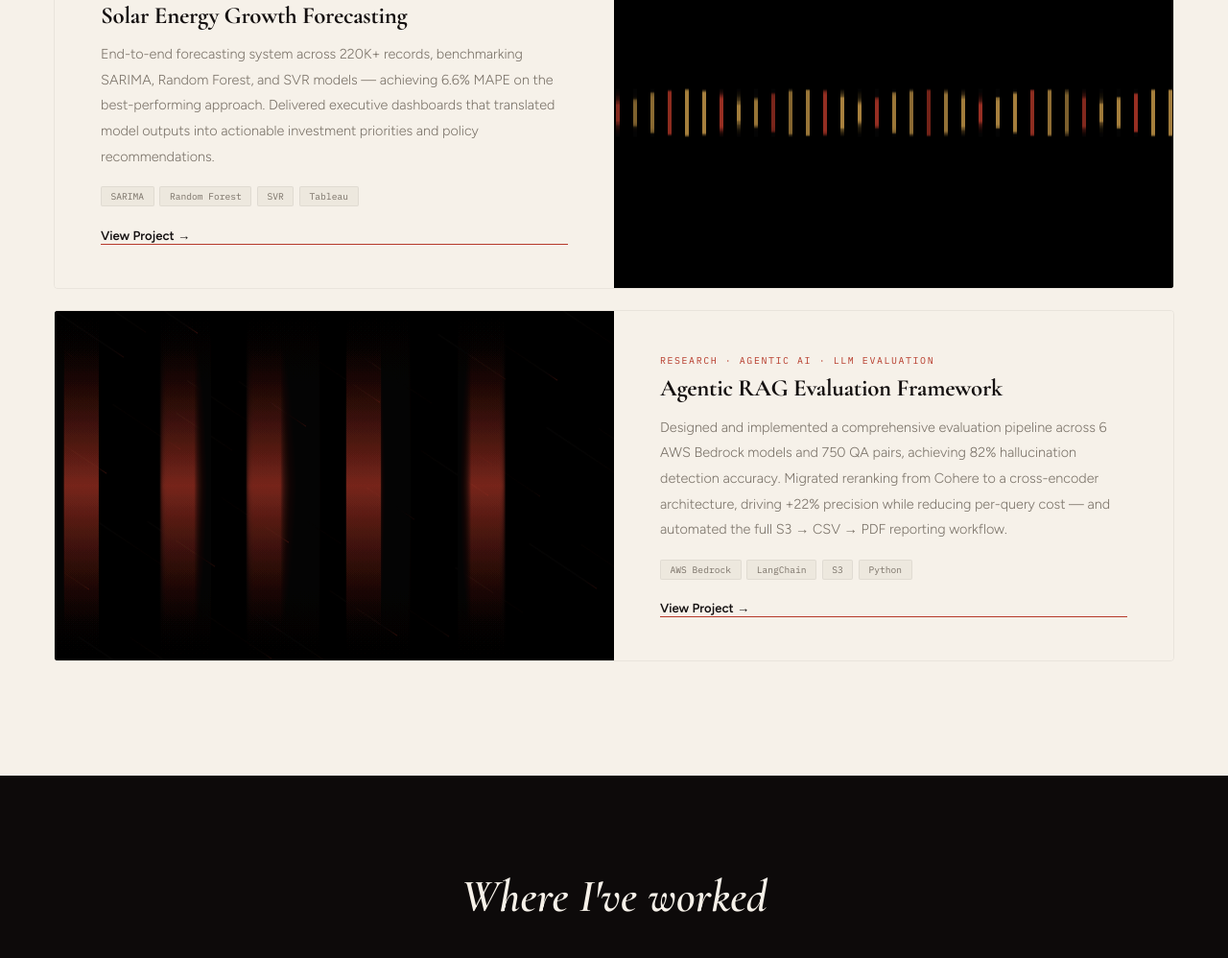
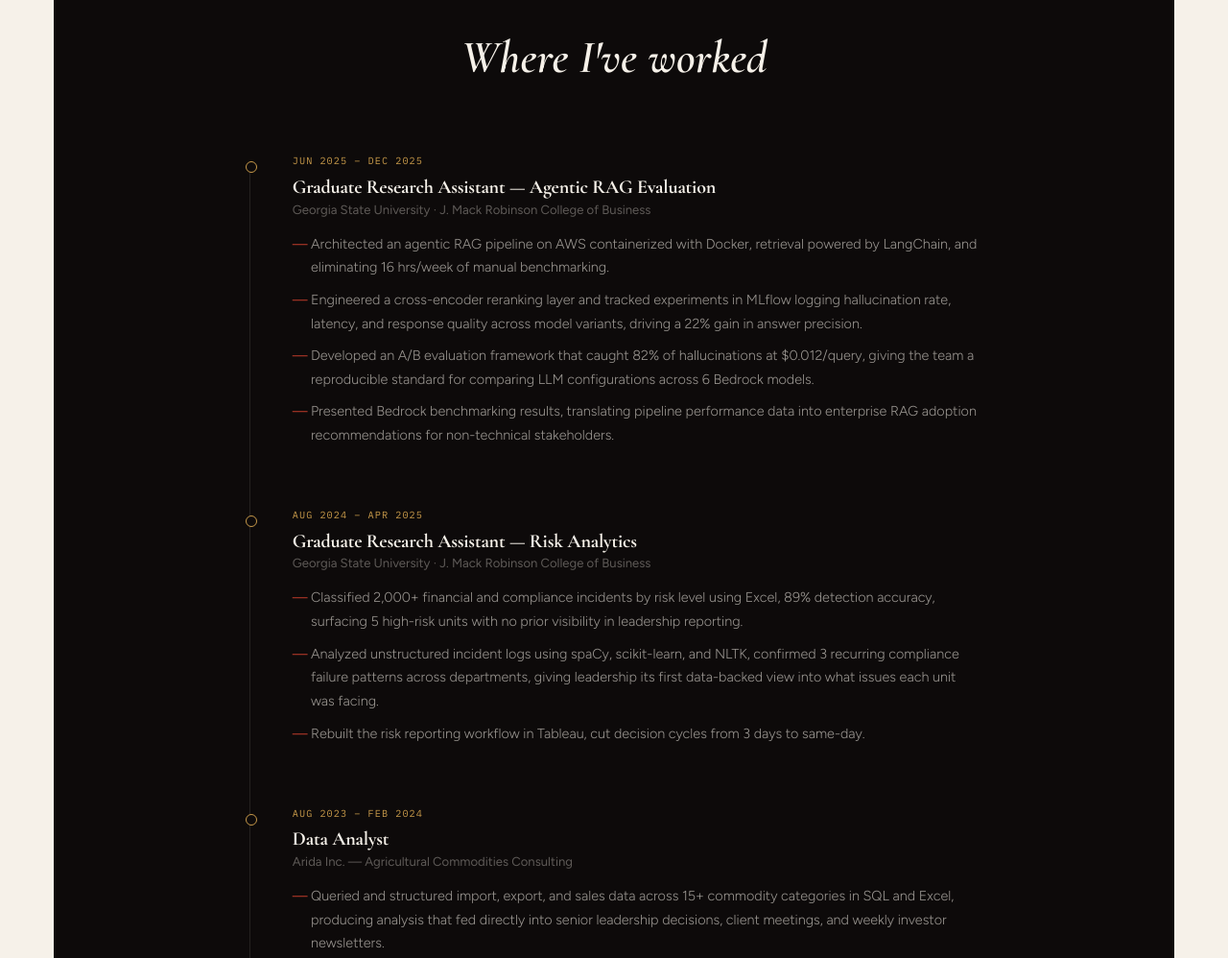
Before and after one commit to grayapaneni/grayapaneni.github.io, a plain HTML site: page index.html in a window 1280 px wide. Shown: the part 1950-2948 px from the top of the page at 96% size. Drawn offline with nearby package versions, Linux system fonts and the light colour scheme; animation ran at ten frames a second.

Commit message:
Update index.html

```diff
--- a/index.html
+++ b/index.html
@@ -388,7 +388,8 @@
     <div class="proj-vis"><canvas id="cv1"></canvas></div>
   </div>
 
-  <div class="proj-item fade-in">
+  <!-- ── HIDDEN PROJECT ────────────────────────────────── -->
+  <!-- div class="proj-item fade-in">
     <div class="proj-body">
       <div class="proj-cat">Forecasting · Time Series · Analytics</div>
       <div class="proj-title">Solar Energy Growth Forecasting</div>
@@ -400,22 +401,7 @@
       <a href="#" class="proj-link">View Project</a>
     </div>
     <div class="proj-vis"><canvas id="cv2"></canvas></div>
-  </div>
-
-  <div class="proj-item fade-in">
-    <div class="proj-body">
-      <div class="proj-cat">Research · Agentic AI · LLM Evaluation</div>
-      <div class="proj-title">Agentic RAG Evaluation Framework</div>
-      <p class="proj-desc">Designed and implemented a comprehensive evaluation pipeline across 6 AWS Bedrock models and 750 QA pairs, achieving 82% hallucination detection accuracy. Migrated reranking from Cohere to a cross-encoder architecture, driving +22% precision while reducing per-query cost — and automated the full S3 → CSV → PDF reporting workflow.</p>
-      <div class="proj-tags">
-        <span class="proj-tag">AWS Bedrock</span><span class="proj-tag">LangChain</span>
-        <span class="proj-tag">S3</span><span class="proj-tag">Python</span>
-      </div>
-      <a href="#" class="proj-link">View Project</a>
-    </div>
-    <div class="proj-vis"><canvas id="cv3"></canvas></div>
-  </div>
-</section>
+</div -->
 
 
 <!-- ── EXPERIENCE ────────────────────────────────── -->
```
